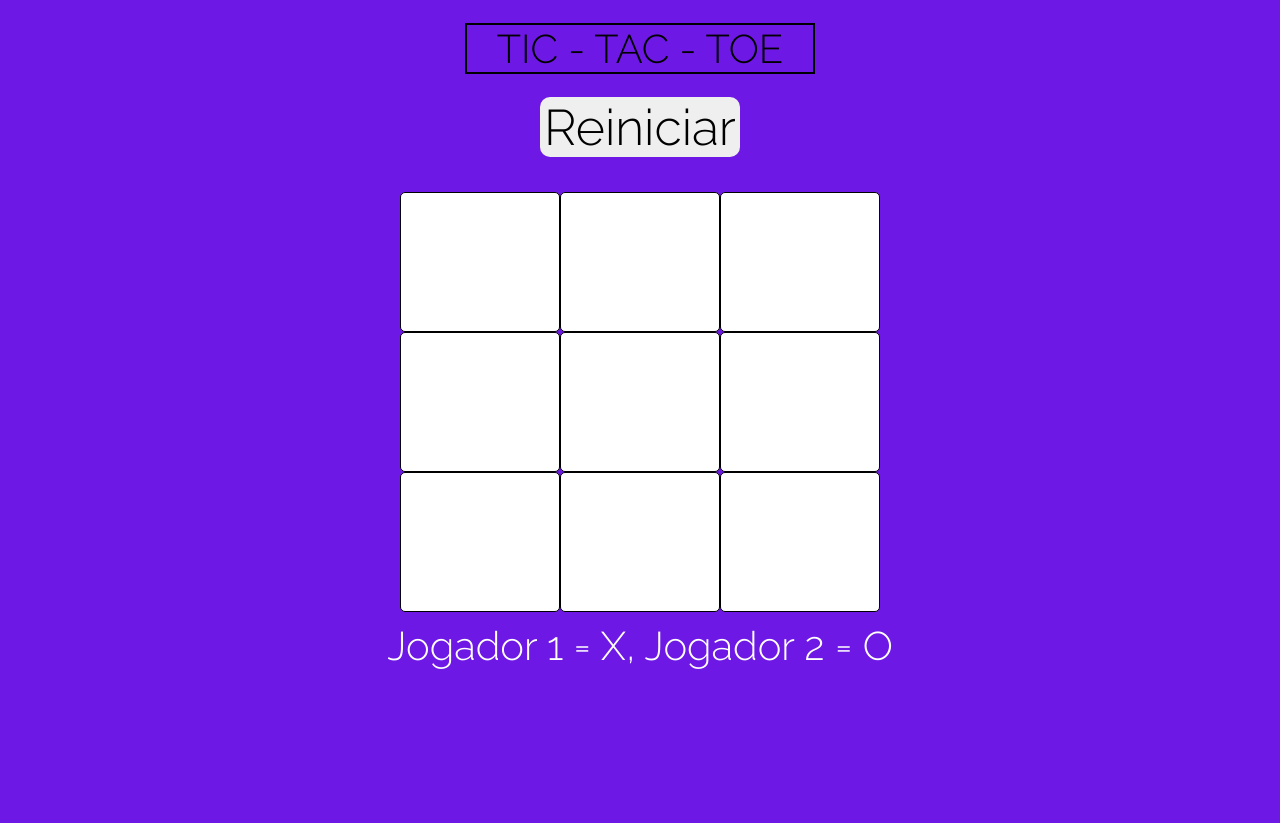
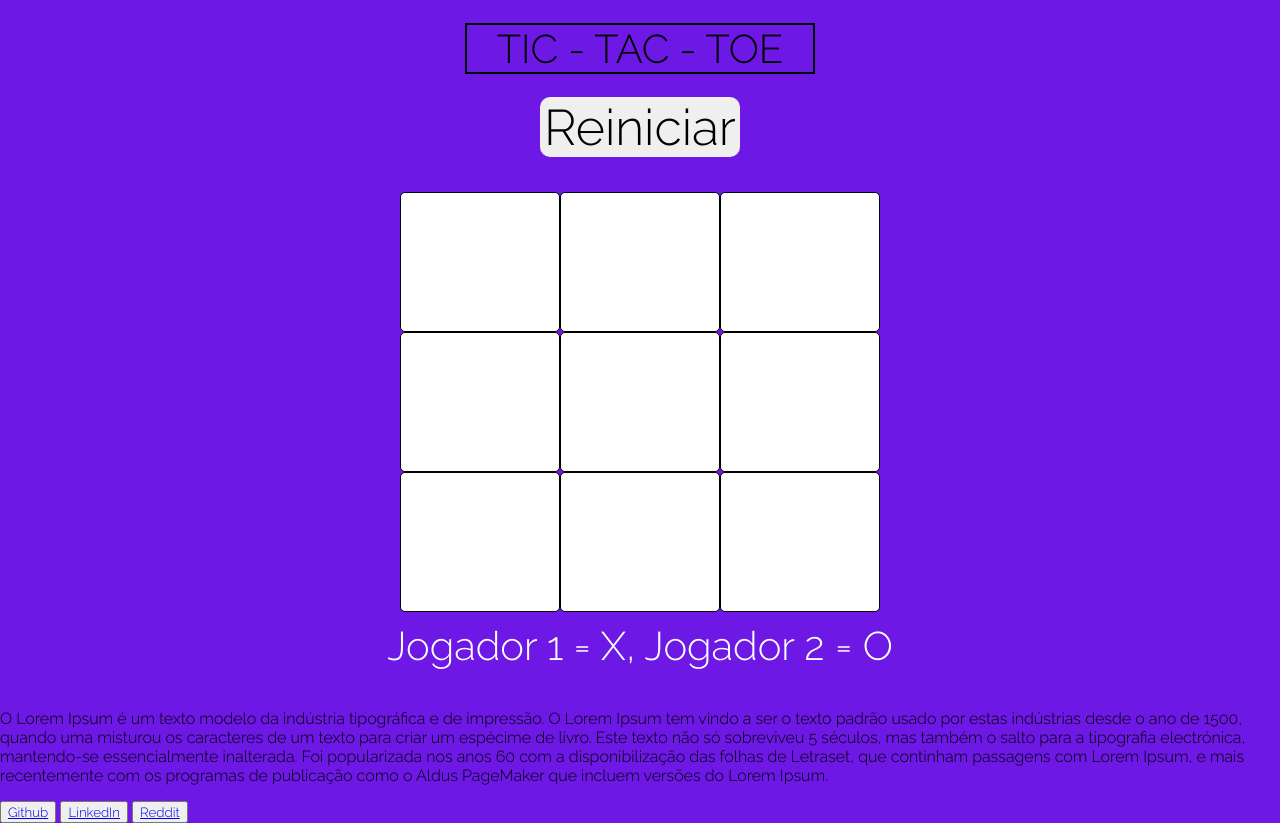
Before and after one commit to Leoff00/ticTacToeJS, a website: page static/index.html in a window 1280 px wide. Before the commit the page ends 800 px from the top, so only its background shows below. Drawn offline with Linux system fonts and the light colour scheme.

Commit message:
adding a footer and making page more beautiful

```diff
--- a/static/index.html
+++ b/static/index.html
@@ -16,18 +16,36 @@
     </header>
 
     <button id="btn"></button>
+    <p id="text"></p>
     <p></p>
     <div id="container">
         <div class="table">
         </div>
     </div>
 
+
     <p id="msg1"></p>
     <p id="msg2"></p>
 
     <script src="script.js"></script>
+
+    <p class="st">
+        O Lorem Ipsum é um texto modelo da indústria tipográfica e de impressão.
+        O Lorem Ipsum tem vindo a ser o texto padrão usado por estas indústrias desde
+        o ano de 1500, quando uma misturou os caracteres de um texto para criar um espécime de livro.
+        Este texto não só sobreviveu 5 séculos, mas também o salto para a
+        tipografia electrónica, mantendo-se essencialmente inalterada.
+        Foi popularizada nos anos 60 com a disponibilização das folhas de Letraset, que
+        continham passagens com Lorem Ipsum, e mais recentemente com os
+        programas de publicação como o Aldus PageMaker que incluem versões do Lorem Ipsum.
+    </p>
+
+    <div class="cb">
+        <button class="media"><a href="https://github.com/Leoff00" target="_blank">Github</a></button>
+        <button class="media"> <a href="https://www.linkedin.com/in/leonardo-ferreira-253a60173/"
+                target="_blank">LinkedIn</a></button>
+        <button class="media"> <a href="https://www.reddit.com/user/akaZinnlua" target="_blank">Reddit</a></button>
+    </div>
 </body>
 
-
-
 </html>
```
